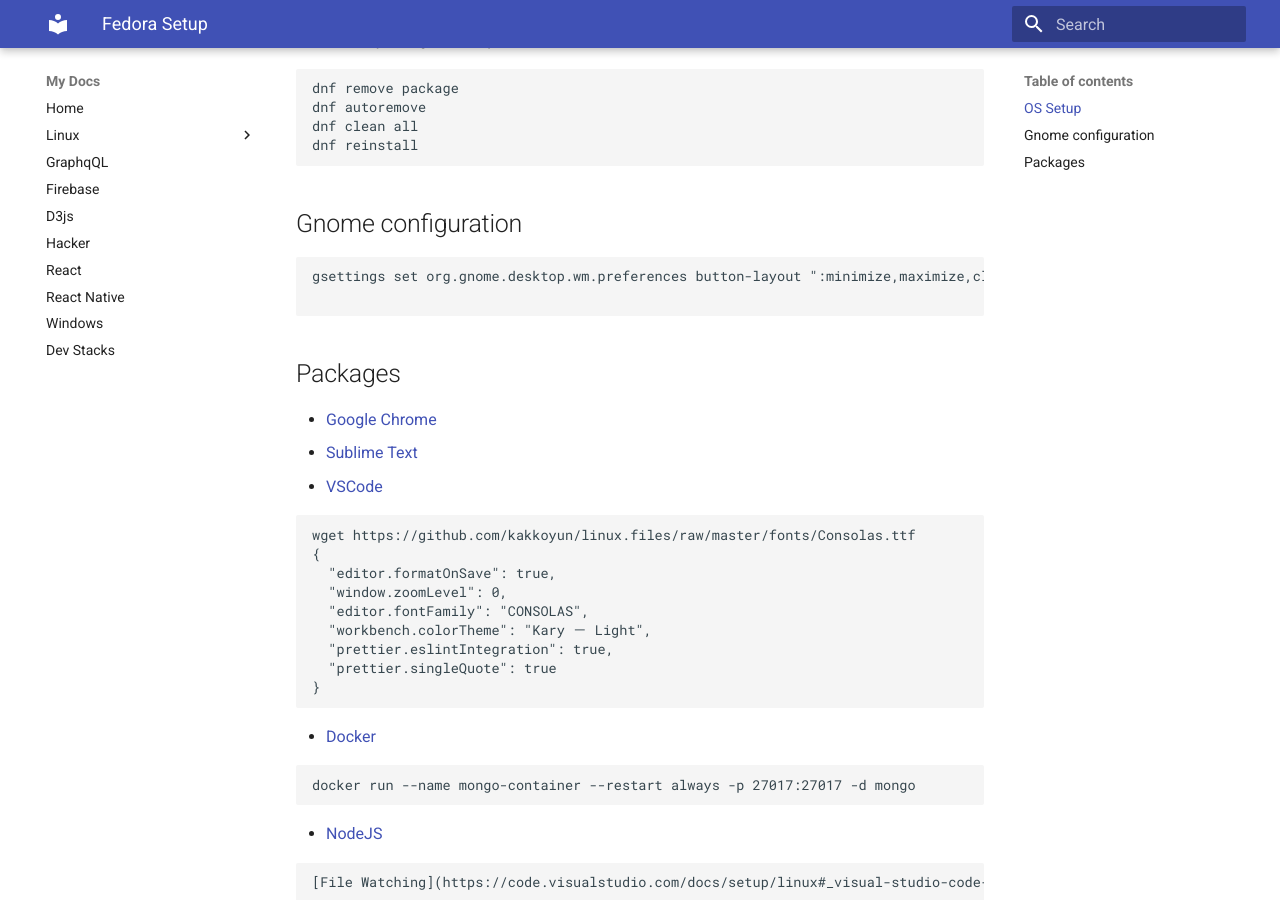
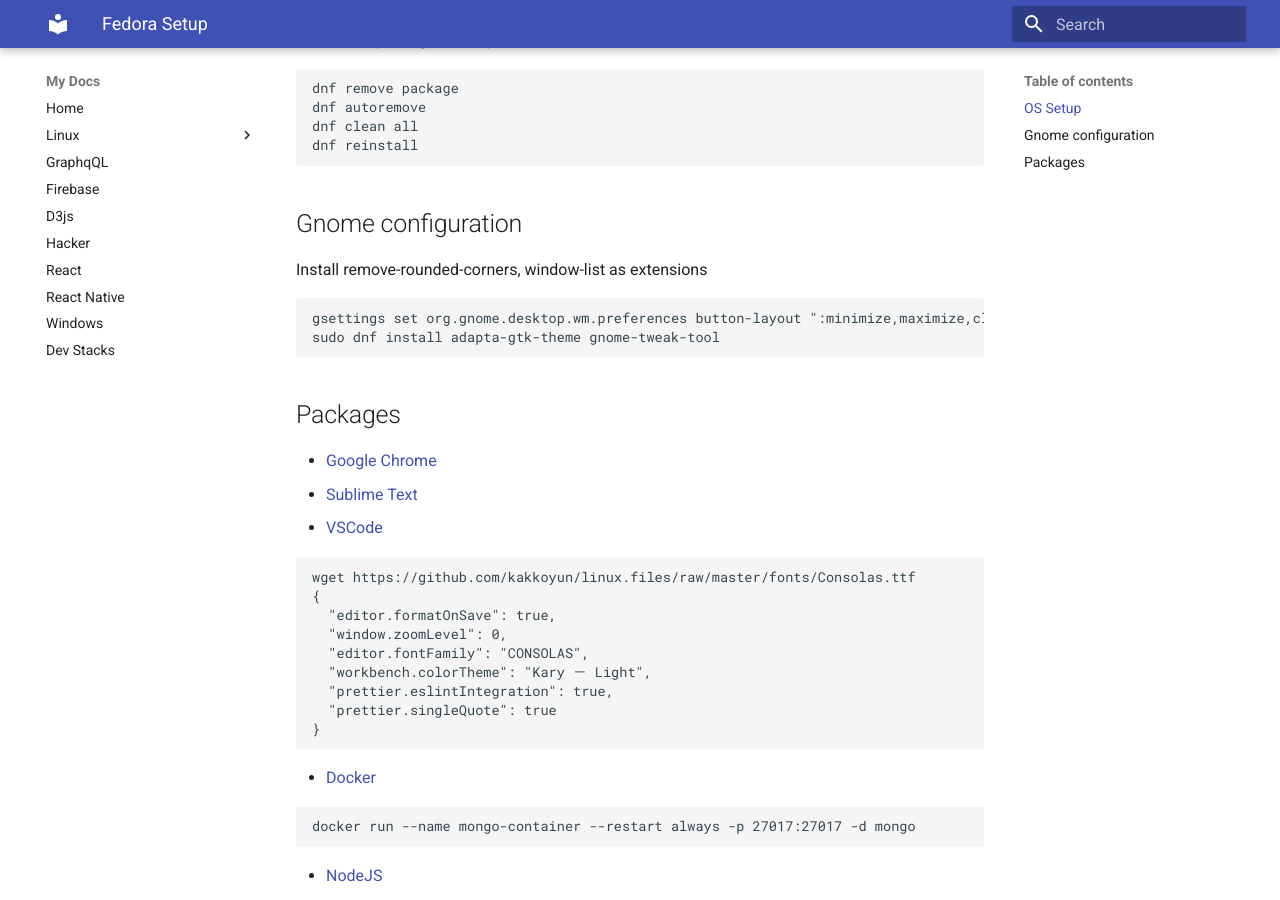
Before and after one commit to ajaymore/development-docs, an MkDocs documentation site: the page built from docs/linux/fedora-setup.md, in a window 1280 px wide and 900 px high, scrolled down 392 px. Built offline with MkDocs 1.6.1 and Material for MkDocs 9.7.7, drawn with Linux system fonts in a browser that asks for light colours; old or Windows-style settings are respelled for this version of MkDocs.

Commit message:
Update fedora-setup.md

````diff
--- a/docs/linux/fedora-setup.md
+++ b/docs/linux/fedora-setup.md
@@ -18,9 +18,10 @@
 dnf reinstall
 ```
 ## Gnome configuration
+Install remove-rounded-corners, window-list as extensions
 ```
 gsettings set org.gnome.desktop.wm.preferences button-layout ":minimize,maximize,close"
-
+sudo dnf install adapta-gtk-theme gnome-tweak-tool
 ```
 
 ## Packages
````
